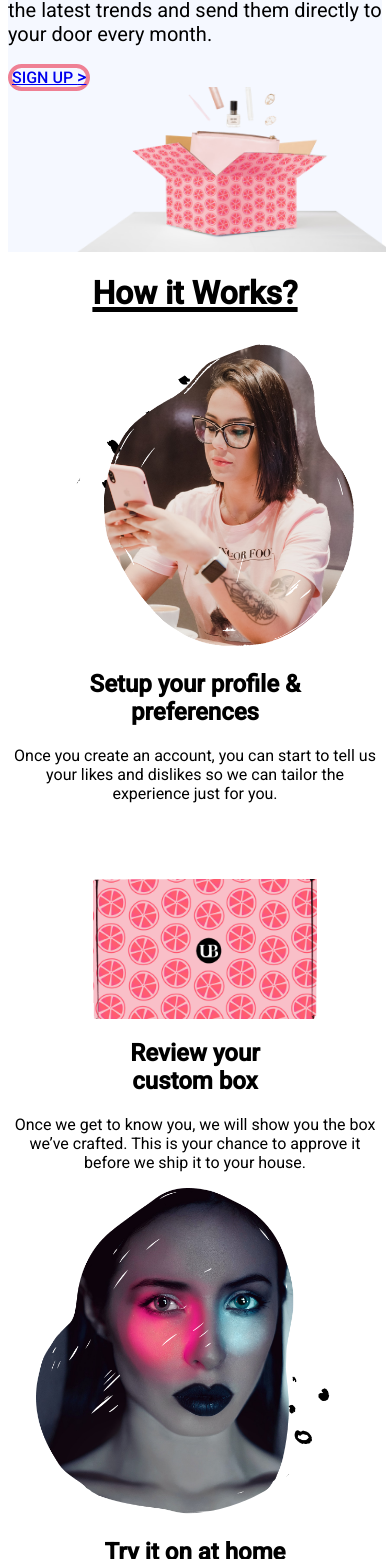
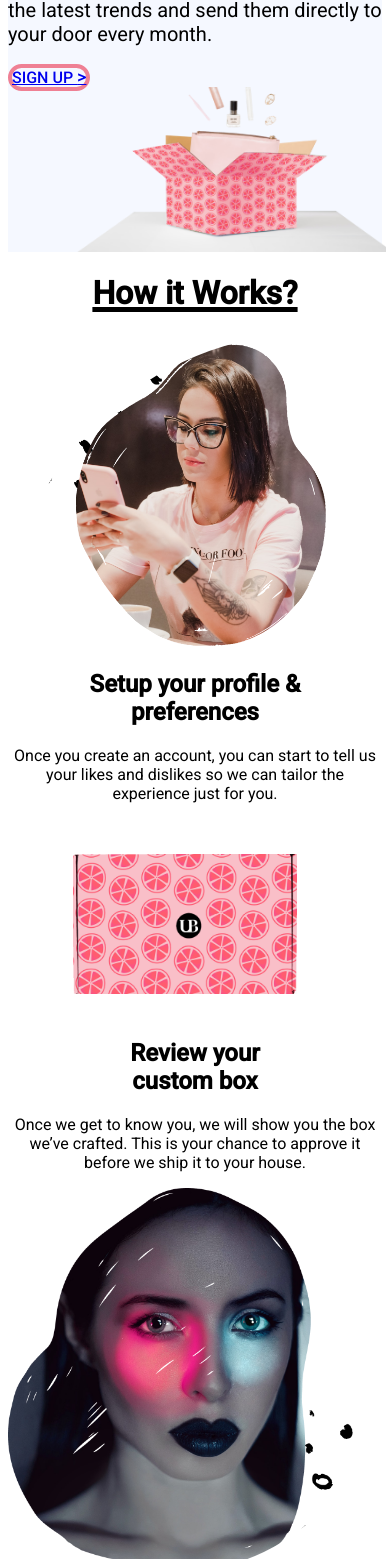
Before and after one commit to IndiraRamalingam/UI_Design_UpBox, a React (Vite) app: page / in a window 390 px wide. Shown: the part 441-2000 px from the top of the page. Built offline with nearby package versions, Linux system fonts and the light colour scheme.

Commit message:
changes in text size

```diff
--- a/src/components/Section.jsx
+++ b/src/components/Section.jsx
@@ -58,7 +58,7 @@ function Section() {
                     <div className="col-12 col-lg-5 img_row_3">
                         <img className="cropped3" src={work3}/>
                     </div>
-                    <div className="col-12 col-lg-7 text_row_3">
+                    <div className="col-12 col-lg-7 mt-5 text_row_3">
                         <h2>Try it on at home</h2>
                         <p>Your box will arrive within 3-5 days (usually sooner) and you get the joy to unbox your Upbox. Try it all on and send back whatever you’re not in love with.</p>
                     </div>
--- a/src/index.css
+++ b/src/index.css
@@ -364,8 +364,8 @@ display:none;
 .work_img1 {
   position: absolute;
   max-width: 100%;
-  bottom: 0px;
-  left: 85px;
+  bottom: 25px;
+  left: 65px;
   box-shadow: none;
 }
 .work_container{
@@ -373,16 +373,15 @@ display:none;
   height: 200px;
 }
 
- /* .cropped3 {
+.cropped3 {
   max-width: 100%;
-  object-position: 25px 0px;
 }
-.cropped2 {
-  max-width: 100%;
-  object-position: -43px 0px;
-} */
-.text_row_1,.text_row_2,.text_row_3,.img_row_1,.img_row_3,.img_row_2{
+
+.text_row_1,.text_row_2,.text_row_3,.img_row_3,.img_row_2{
   text-align: center;
+}
+.img_row_1{
+  text-align: start;
 }
 
  /* Footer */
```
